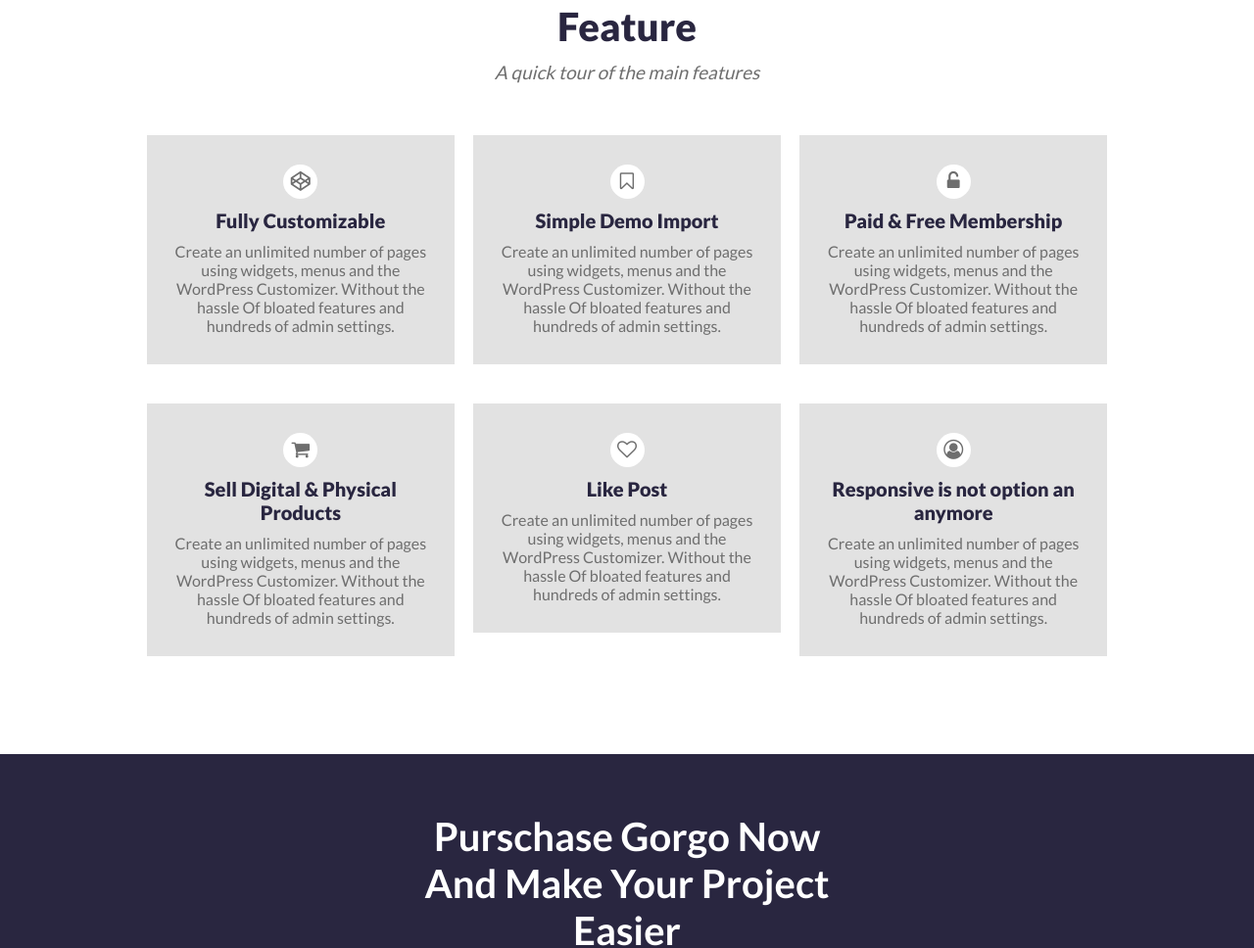
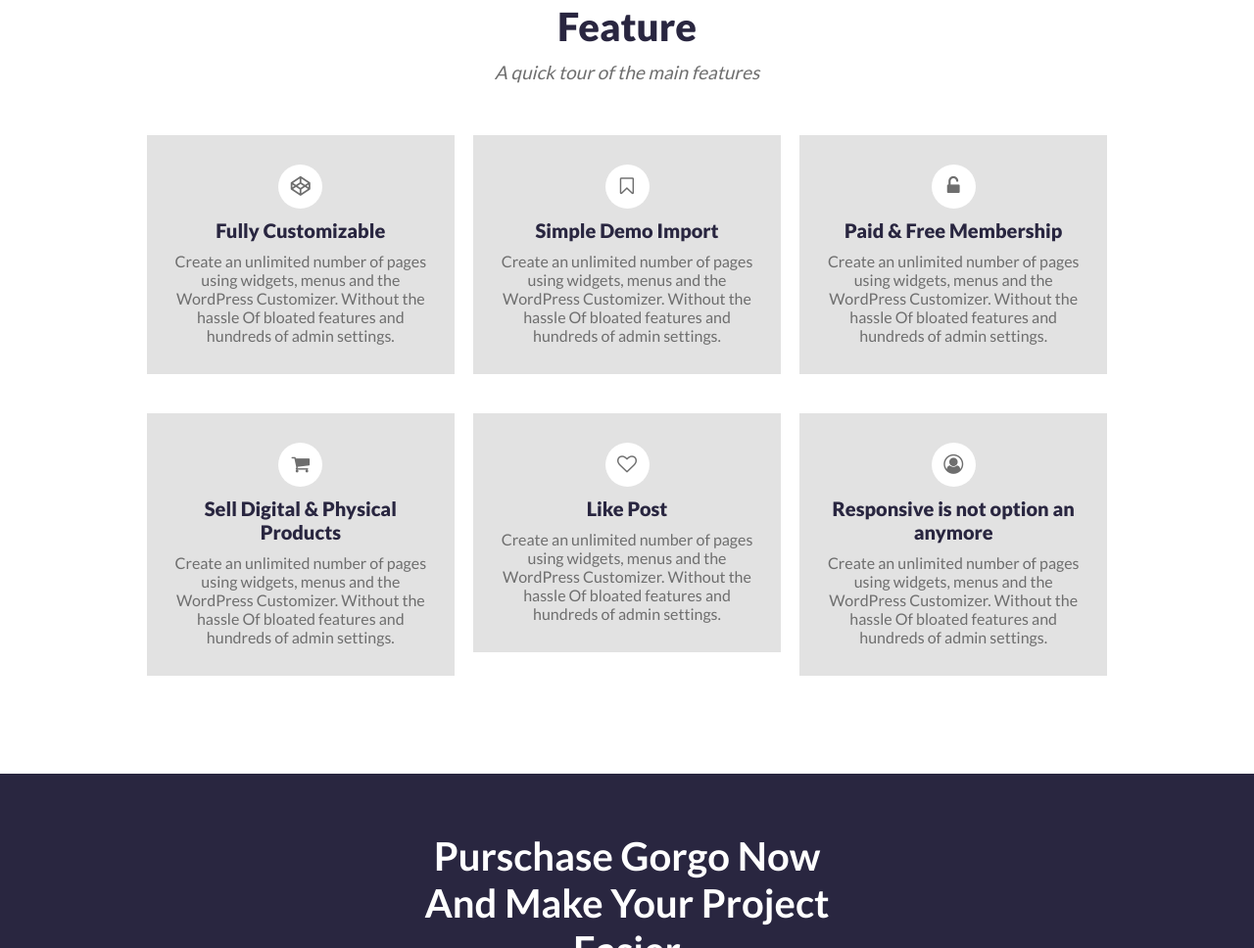
Before and after one commit to KamrulHasan05/gorgo, a plain HTML site: page index.html in a window 1280 px wide. Shown: the part 1258-2226 px from the top of the page at 98% size. Drawn offline with Linux system fonts and the light colour scheme.

Commit message:
Update style.css

```diff
--- a/css/style.css
+++ b/css/style.css
@@ -174,9 +174,9 @@ nav ul li a:hover {
 }
 .single-feature span i {
     background: #ffffff;
-    width: 35px;
-    height: 35px;
-    line-height: 35px;
+    width: 45px;
+    height: 45px;
+    line-height: 45px;
     border-radius: 50%;
     font-size: 20px;
 }
```
